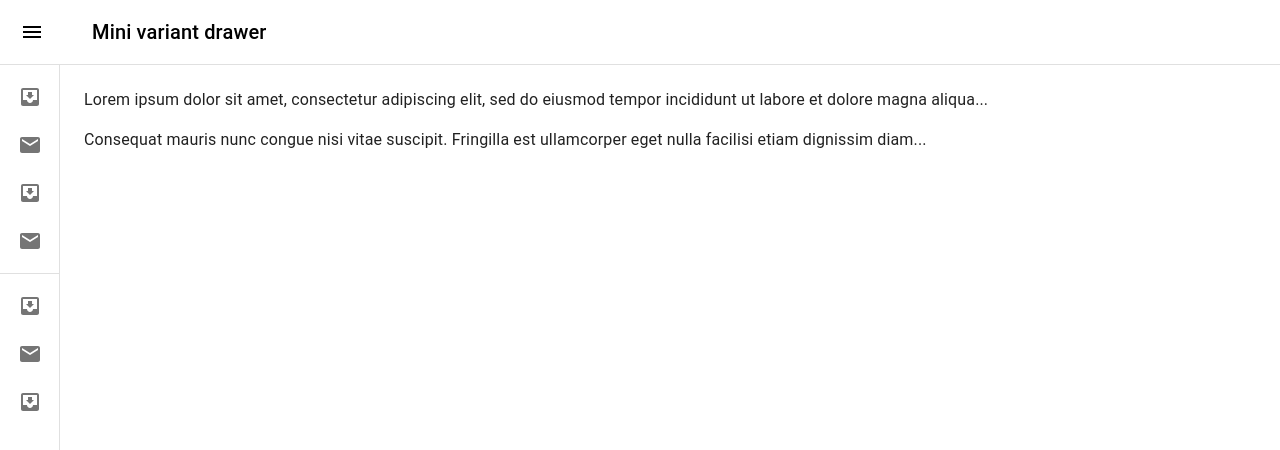
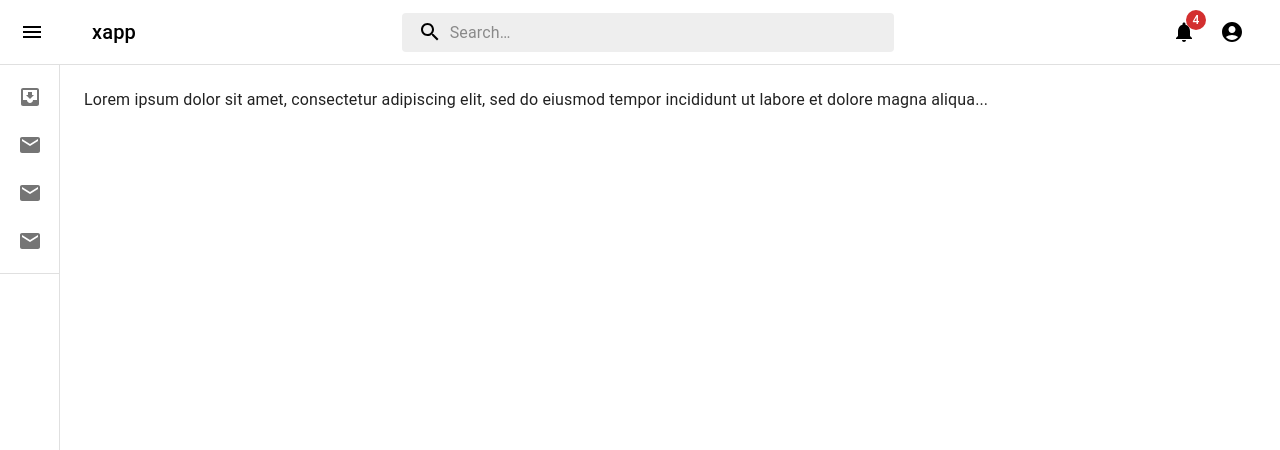
Before and after one commit to arjunrai-1T/xapp-consumer-web, a React (Create React App) app: page / in a window 1280 px wide. Shown: the top 450 px of the page. Built offline with nearby package versions, Linux system fonts and the light colour scheme.

Commit message:
main-intial commit

```diff
--- a/src/pages/NewHomePage.tsx
+++ b/src/pages/NewHomePage.tsx
@@ -17,6 +17,13 @@ import ListItemIcon from '@mui/material/ListItemIcon';
 import ListItemText from '@mui/material/ListItemText';
 import InboxIcon from '@mui/icons-material/MoveToInbox';
 import MailIcon from '@mui/icons-material/Mail';
+import SearchIcon from '@mui/icons-material/Search';
+import InputBase from '@mui/material/InputBase';
+import Badge from '@mui/material/Badge';
+import NotificationsIcon from '@mui/icons-material/Notifications';
+import AccountCircle from '@mui/icons-material/AccountCircle';
+import Menu from '@mui/material/Menu';
+import MenuItem from '@mui/material/MenuItem';
 
 const drawerWidth = 240; // Expanded drawer width
 const miniDrawerWidth = 60; // Collapsed drawer width
@@ -47,81 +54,153 @@ const DrawerHeader = styled('div')(({ theme }) => ({
   ...theme.mixins.toolbar,
 }));
 
-interface AppBarProps extends MuiAppBarProps {
-  open?: boolean;
-}
-
 const AppBar = styled(MuiAppBar, {
   shouldForwardProp: (prop) => prop !== 'open',
 })<AppBarProps>(({ theme }) => ({
   zIndex: theme.zIndex.drawer + 1,
-  position: 'fixed', // Keep AppBar fixed at the top
-  width: '100%', // Make AppBar full width
-  backgroundColor: '#ffffff', // White background
-  color: '#000000', // Black text color
-  boxShadow: 'none', // Removed shadow
+  position: 'fixed',
+  width: '100%',
+  backgroundColor: '#ffffff',
+  color: '#000000',
+  boxShadow: 'none',
   borderBottom: `0.5px solid ${theme.palette.grey[300]}`,
 }));
 
 const Drawer = styled(MuiDrawer, { shouldForwardProp: (prop) => prop !== 'open' })(
   ({ theme, open }) => ({
-    width: open ? drawerWidth : miniDrawerWidth, // Drawer width based on state
+    width: open ? drawerWidth : miniDrawerWidth,
     flexShrink: 0,
     whiteSpace: 'nowrap',
     boxSizing: 'border-box',
-    '& .MuiDrawer-paper': open ? openedMixin(theme) : closedMixin(theme), // Apply proper mixin for open/close states
+    '& .MuiDrawer-paper': open ? openedMixin(theme) : closedMixin(theme),
   })
 );
 
+const Search = styled('div')(({ theme }) => ({
+  position: 'relative',
+  borderRadius: theme.shape.borderRadius,
+  backgroundColor: theme.palette.grey[200],
+  '&:hover': {
+    backgroundColor: theme.palette.grey[300],
+  },
+  width: '40%',
+  maxWidth: '500px',
+  marginLeft: 'auto',
+  marginRight: 'auto'
+}));
+
+const SearchIconWrapper = styled('div')(({ theme }) => ({
+  padding: theme.spacing(0, 2),
+  height: '100%',
+  position: 'absolute',
+  pointerEvents: 'none',
+  display: 'flex',
+  alignItems: 'center',
+  justifyContent: 'center',
+}));
+
+const StyledInputBase = styled(InputBase)(({ theme }) => ({
+  color: 'inherit',
+  '& .MuiInputBase-input': {
+    padding: theme.spacing(1, 1, 1, 0),
+    paddingLeft: `calc(1em + ${theme.spacing(4)})`,
+    width: '100%',
+  },
+}));
+
 export default function MiniDrawer() {
   const theme = useTheme();
-  const [open, setOpen] = React.useState(false); // Control drawer state
+  const [open, setOpen] = React.useState(false);
+  const [anchorEl, setAnchorEl] = React.useState<null | HTMLElement>(null);
 
-  const handleDrawerOpen = () => {
-    setOpen(true); // Open the drawer
+  const handleDrawerOpen = () => setOpen(true);
+  const handleDrawerClose = () => setOpen(false);
+
+  const handleProfileMenuOpen = (event: React.MouseEvent<HTMLElement>) => {
+    setAnchorEl(event.currentTarget);
   };
 
-  const handleDrawerClose = () => {
-    setOpen(false); // Close the drawer
+  const handleMenuClose = () => {
+    setAnchorEl(null);
   };
+
+  const handleDrawerToggle = () => {
+    setOpen(!open); // Toggle drawer state
+  };
+
 
   return (
     <Box sx={{ display: 'flex' }}>
       <CssBaseline />
 
-      {/* AppBar remains fixed */}
+      {/* AppBar */}
       <AppBar position="fixed">
         <Toolbar>
-          {/* Drawer Toggle Icon (always visible) */}
+          {/* Toggle Button (single button for both icons) */}
           <IconButton
             color="inherit"
             aria-label="open drawer"
-            onClick={handleDrawerOpen}
+            onClick={handleDrawerToggle}
             edge="start"
-            sx={[
-              { marginRight: 5 },
-              open && { display: 'none' }, // Hide the menu icon when the drawer is open
-            ]}
+            sx={{ marginRight: 5 }}
           >
-            <MenuIcon />
+            {open ? <ChevronLeftIcon /> : <MenuIcon />} {/* Toggle between Menu and Chevron icons */}
           </IconButton>
 
-          {/* Chevron Icon (to collapse the drawer) - only show when the drawer is open */}
+          {/* App Title */}
+          <Typography variant="h6" noWrap component="div" sx={{ flexGrow: 1 }}>
+            xapp
+          </Typography>
+
+          {/* Centered Search Bar (like YouTube) */}
+          <Search>
+            <SearchIconWrapper>
+              <SearchIcon />
+            </SearchIconWrapper>
+            <StyledInputBase
+              placeholder="Search…"
+              inputProps={{ 'aria-label': 'search' }}
+            />
+          </Search>
+
+          {/* Right-side Icons */}
+          <Box sx={{ flexGrow: 1 }} />
+          <IconButton size="large" aria-label="show notifications" color="inherit">
+            <Badge badgeContent={4} color="error">
+              <NotificationsIcon />
+            </Badge>
+          </IconButton>
           <IconButton
+            size="large"
+            aria-label="account of current user"
+            aria-haspopup="true"
+            onClick={handleProfileMenuOpen}
             color="inherit"
-            onClick={handleDrawerClose}
-            sx={[
-              !open && { display: 'none' }, // Hide Chevron Icon when drawer is collapsed
-            ]}
           >
-            <ChevronLeftIcon />
+            <AccountCircle />
           </IconButton>
-
-          <Typography variant="h6" noWrap component="div">
-            Mini variant drawer
-          </Typography>
         </Toolbar>
       </AppBar>
+
+      {/* Profile Menu Dropdown positioned under the AccountCircle Icon */}
+      <Menu
+        anchorEl={anchorEl}
+        anchorOrigin={{
+          vertical: 'bottom', // Open menu below the icon
+          horizontal: 'right', // Align it to the right
+        }}
+        keepMounted
+        transformOrigin={{
+          vertical: 'top',
+          horizontal: 'right',
+        }}
+        open={Boolean(anchorEl)}
+        onClose={handleMenuClose}
+      >
+        <MenuItem onClick={handleMenuClose}>Profile</MenuItem>
+        <MenuItem onClick={handleMenuClose}>My account</MenuItem>
+        <MenuItem onClick={handleMenuClose}>Logout</MenuItem>
+      </Menu>
 
       {/* Mini variant Drawer */}
       <Drawer variant="permanent" open={open}>
@@ -132,48 +211,25 @@ export default function MiniDrawer() {
         </DrawerHeader>
         <Divider />
         <List>
-          {['Inbox', 'Starred', 'Send email', 'Drafts'].map((text, index) => (
+          {['Inbox', 'Starred', 'Send email', 'Drafts'].map((text) => (
             <ListItem key={text} disablePadding sx={{ display: 'block' }}>
               <ListItemButton sx={{ minHeight: 48, px: 2.5, justifyContent: open ? 'initial' : 'center' }}>
                 <ListItemIcon sx={{ minWidth: 0, justifyContent: 'center', mr: open ? 3 : 'auto' }}>
-                  {index % 2 === 0 ? <InboxIcon /> : <MailIcon />}
+                  {text === 'Inbox' ? <InboxIcon /> : <MailIcon />}
                 </ListItemIcon>
-                <ListItemText
-                  primary={text}
-                  sx={{ opacity: open ? 1 : 0 }}
-                />
+                <ListItemText primary={text} sx={{ opacity: open ? 1 : 0 }} />
               </ListItemButton>
             </ListItem>
           ))}
         </List>
         <Divider />
-        <List>
-          {['All mail', 'Trash', 'Spam'].map((text, index) => (
-            <ListItem key={text} disablePadding sx={{ display: 'block' }}>
-              <ListItemButton sx={{ minHeight: 48, px: 2.5, justifyContent: open ? 'initial' : 'center' }}>
-                <ListItemIcon sx={{ minWidth: 0, justifyContent: 'center', mr: open ? 3 : 'auto' }}>
-                  {index % 2 === 0 ? <InboxIcon /> : <MailIcon />}
-                </ListItemIcon>
-                <ListItemText
-                  primary={text}
-                  sx={{ opacity: open ? 1 : 0 }}
-                />
-              </ListItemButton>
-            </ListItem>
-          ))}
-        </List>
       </Drawer>
 
       {/* Main Content */}
       <Box component="main" sx={{ flexGrow: 1, p: 3, marginTop: '0px' }}>
         <DrawerHeader />
         <Typography sx={{ marginBottom: 2 }}>
-          Lorem ipsum dolor sit amet, consectetur adipiscing elit, sed do eiusmod
-          tempor incididunt ut labore et dolore magna aliqua...
-        </Typography>
-        <Typography sx={{ marginBottom: 2 }}>
-          Consequat mauris nunc congue nisi vitae suscipit. Fringilla est ullamcorper
-          eget nulla facilisi etiam dignissim diam...
+          Lorem ipsum dolor sit amet, consectetur adipiscing elit, sed do eiusmod tempor incididunt ut labore et dolore magna aliqua...
         </Typography>
       </Box>
     </Box>
```
